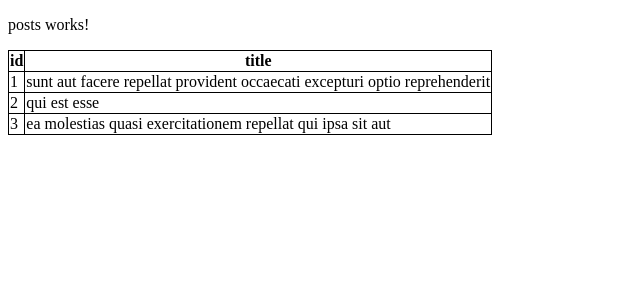
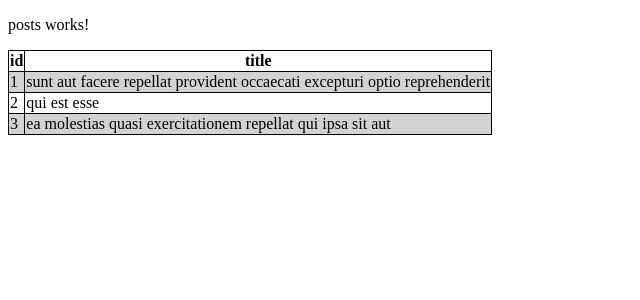
Before and after one commit to madanh/angular-master-xd, an Angular app: page /posts in a window 1280 px wide. Shown: the top 300 px of the page, without its empty margins (0-640 px from the left). Built offline with nearby package versions, Linux system fonts and the light colour scheme.

Commit message:
Conditional bg-color for even rows

```diff
--- a/src/app/posts/posts.component.html
+++ b/src/app/posts/posts.component.html
@@ -2,7 +2,7 @@
 <table>
   <thead><tr><th>id</th><th>title</th></tr></thead>
   <tbody>
-    <tr *ngFor="let post of posts">
+    <tr *ngFor="let post of posts; let even = even; let odd = odd" [ngClass]="{'even': even}">
       <td>{{ post.id }}</td><td>{{ post.title }}</td>
     </tr>
   </tbody>
--- a/src/app/posts/posts.component.scss
+++ b/src/app/posts/posts.component.scss
@@ -0,0 +1,3 @@
+.even {
+  background-color: lightgray;
+}
```
